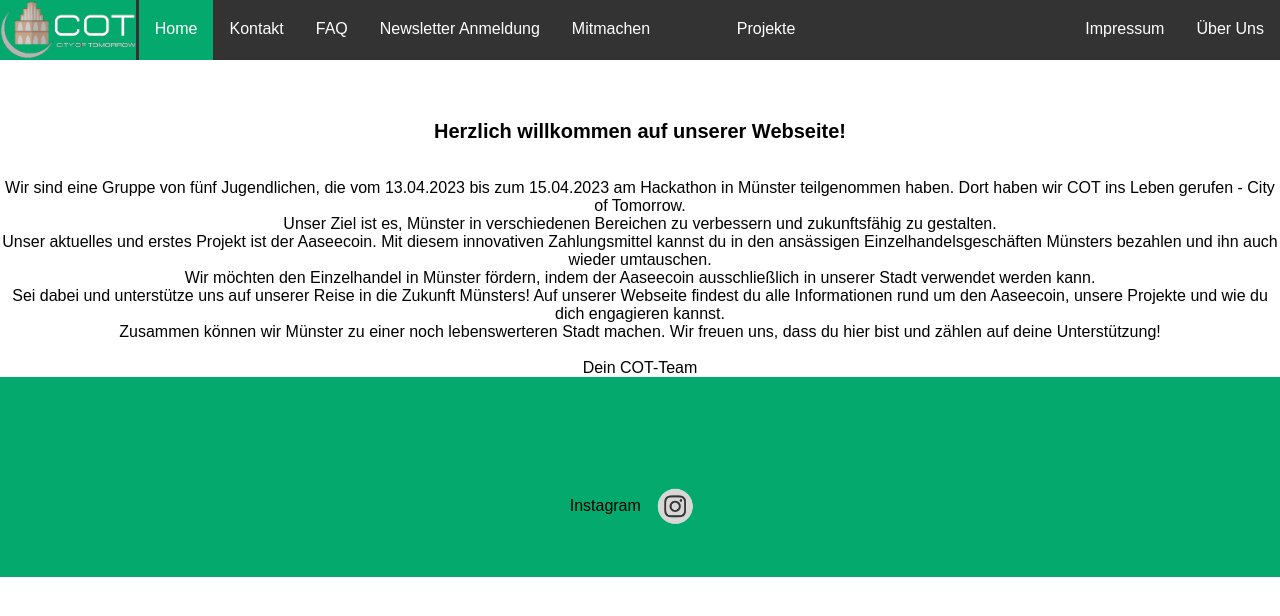
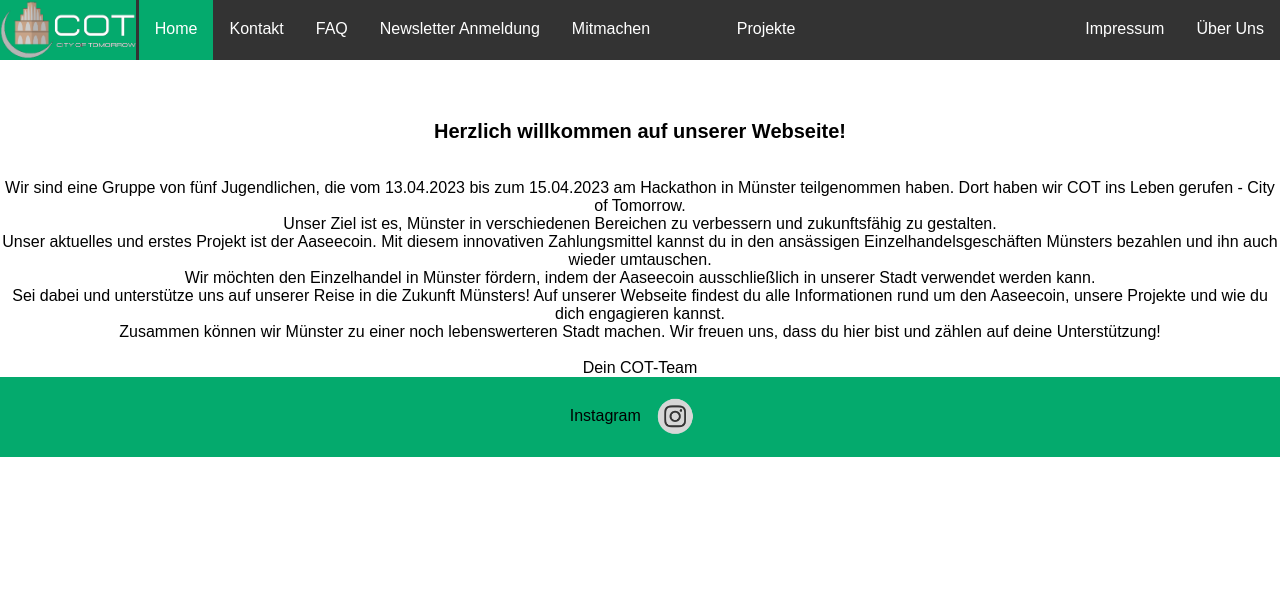
Before and after one commit to COT-cityoftomorrow/cotWebsite, a plain HTML site: page index.html in a window 1280 px wide. Drawn offline with Linux system fonts and the light colour scheme.

Commit message:
Update index.html

```diff
--- a/index.html
+++ b/index.html
@@ -74,11 +74,11 @@
             position: sticky;
             bottom: 0;
             text-align: center;
-            padding: 100px;
+            padding: 10px;
             background-color: #04AA6D;
             color: white;
             text-decoration: none;
-            height: 200px;
+            height: auto;
         }
 
 
```
